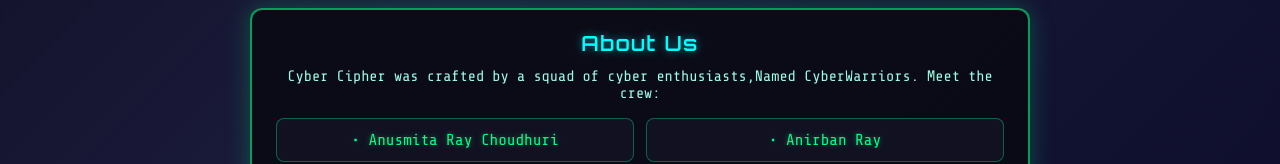
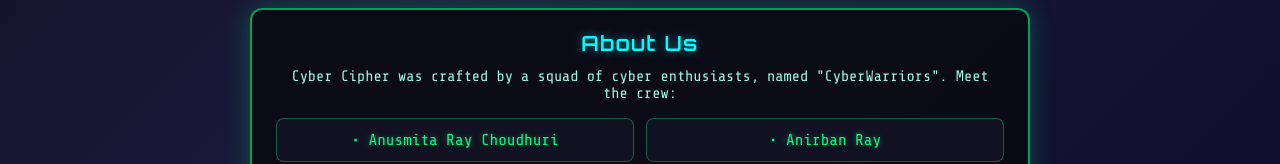
Before and after one commit to anus05/CyberWarriors, a plain HTML site: page index.html in a window 1280 px wide. Shown: the part 753-917 px from the top of the page. Drawn offline with nearby package versions, Linux system fonts and the light colour scheme.

Commit message:
Update index.html

```diff
--- a/index.html
+++ b/index.html
@@ -512,7 +512,7 @@
 <!-- About Us Section -->
 <section class="about-section" id="about" aria-label="About Cyber Cipher contributors">
   <h2 class="about-title">About Us</h2>
-  <p class="about-desc">Cyber Cipher was crafted by a squad of cyber enthusiasts,Named CyberWarriors. Meet the crew:</p>
+  <p class="about-desc">Cyber Cipher was crafted by a squad of cyber enthusiasts, named "CyberWarriors". Meet the crew:</p>
   <div class="contributors">
     <div class="contrib">• Anusmita Ray Choudhuri</div>
     <div class="contrib">• Anirban Ray</div>
```
